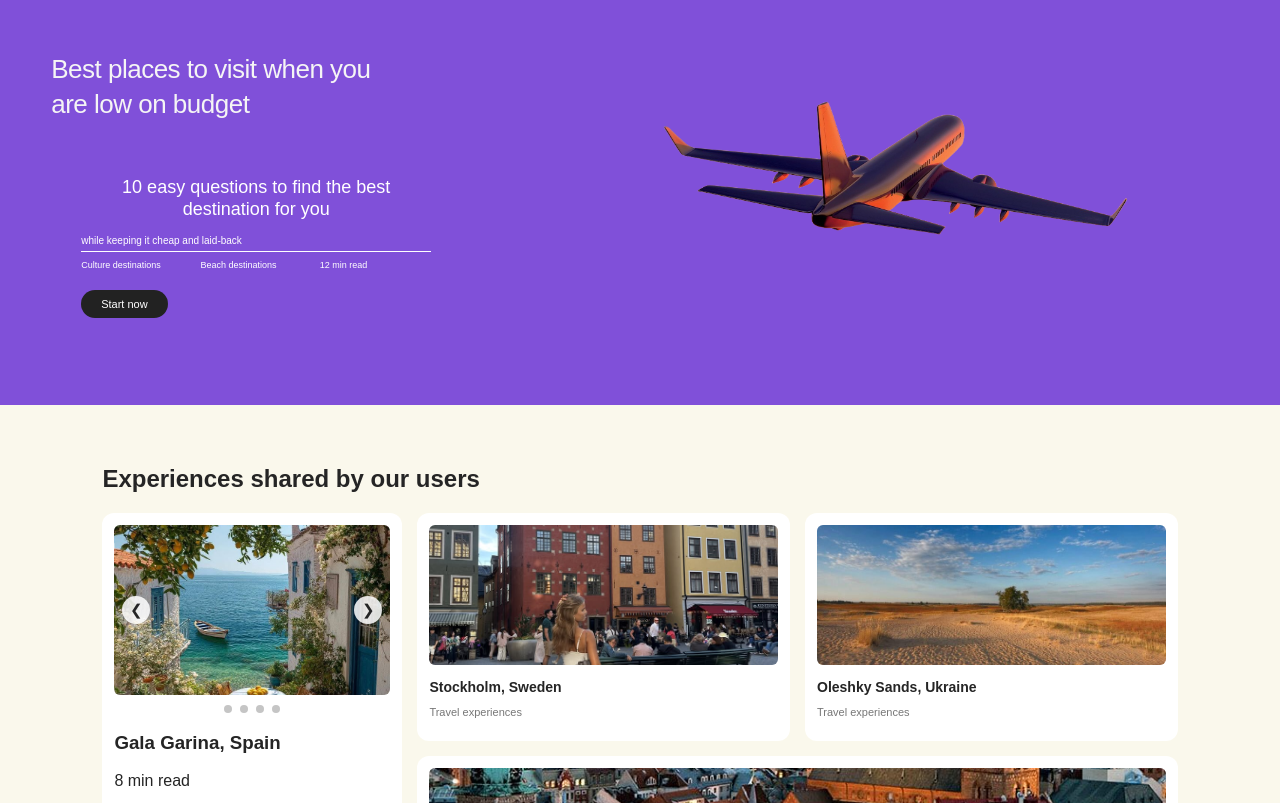
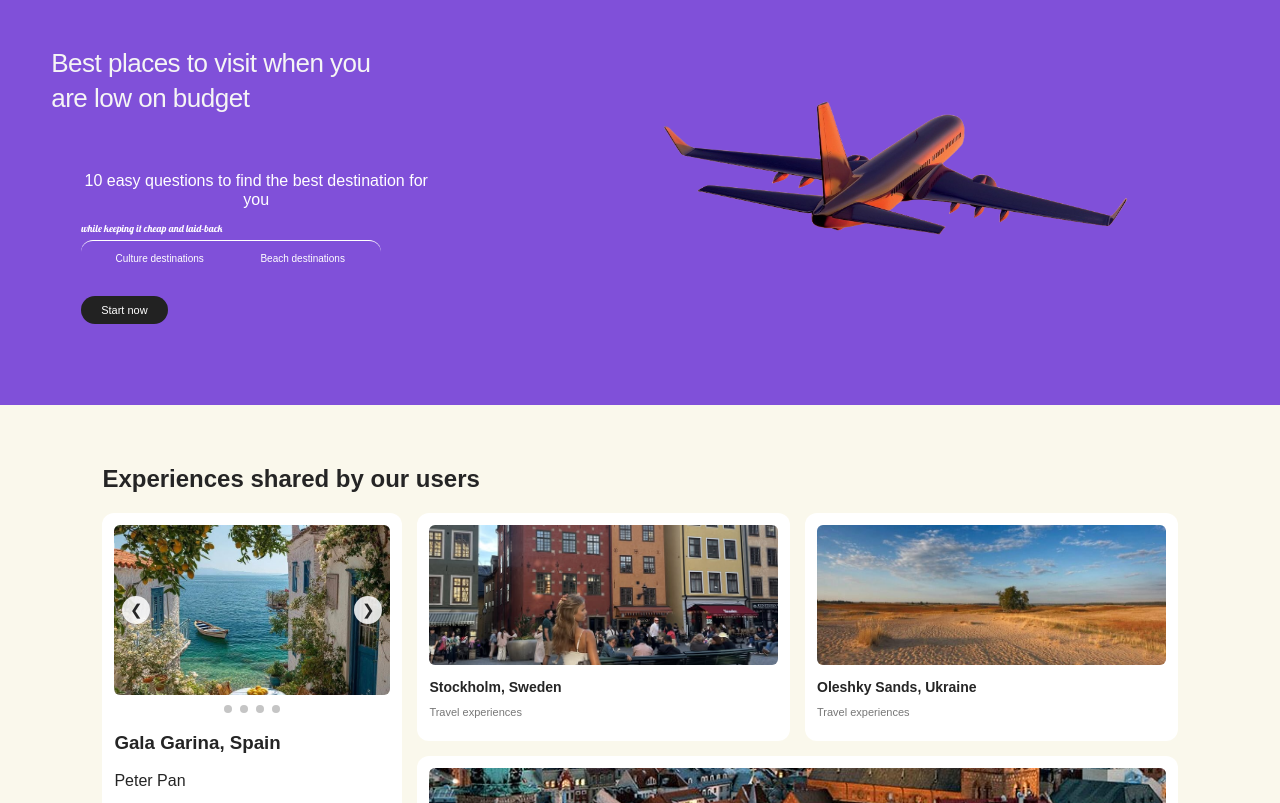
Before and after one commit to Front-end-dev-assessment/travel-website, a plain HTML site: page index.html/index-new.html in a window 1280 px wide. Shown: the part 66-869 px from the top of the page. Drawn offline with Linux system fonts and the light colour scheme; a web font is replaced by a local one.

Commit message:
fixing bags

```diff
--- a/index.html/index-new.html
+++ b/index.html/index-new.html
@@ -15,12 +15,12 @@
 
     <meta name="theme-color" content="#C527F5" />
 
-      <!--icon-->
+        <!--icon-->
         <link rel="icon"
         href="..\images folder\logo.svg.png"
         type="image/png">
 
-      <!--Preloading request from fonts.google.com-->
+        <!--Preloading request from fonts.google.com-->
 
         <link rel="preconnect"
         href="https://fonts.gstatic.com"
@@ -28,6 +28,12 @@
 
         <link href="https://fonts.googleapis.com/css2?family=Google+Sans+Flex:opsz,wght@6..144,1..1000&display=swap"
         rel="stylesheet">
+
+
+        <!--Fancy font-->
+        <link rel="preconnect" href="https://fonts.googleapis.com">
+        <link rel="preconnect" href="https://fonts.gstatic.com" crossorigin>
+        <link href="https://fonts.googleapis.com/css2?family=Lobster&display=swap" rel="stylesheet">
 
 <!--connecting css-->
         <link rel="stylesheet" href="../style.css/trial.css">
@@ -43,9 +49,6 @@
         <a href="index.html" class="logo">Trip.com</a>
 
         <nav class="navigation">
-            <a href="index.html">Home</a>
-            <a href="saved.html">Saved by you</a>
-            <a href="useful-websites.html">Useful websites</a>
             <button class="search-button" aria-label="Search">
                 &#9906;
             </button>
@@ -97,14 +100,22 @@
 
 
 
-        <p>
-        while keeping it cheap and laid-back
-        </p>
+
+
+        <div class="questionnaire2">
+            <p>
+            while keeping it cheap and laid-back
+            </p>
+        </div>
+
+
+
+
+
 
     <div class="questionnaire-details">
             <span>Culture destinations</span>
             <span>Beach destinations</span>
-            <span>12 min read</span>
     </div>
 
         <a href="questionnaire.html" class="start-button">
@@ -176,7 +187,6 @@
 
         <h3>Gala Garina, Spain</h3>
 
-            <p>8 min read</p>
             <p>Peter Pan</p>
             <p>March 20, 2022</p>
 
--- a/style.css/trial.css
+++ b/style.css/trial.css
@@ -151,11 +151,23 @@ body {
 }
 
 .questionnaire h2 {
-    font-size: 18px;
+    font-size: 16px;
     font-weight: 400;
     text-align: center;
     line-height: 1.2;
 }
+
+
+.questionnaire2 {
+    font-size: 18px;
+    font-family:"Lobster", cursive;
+    font-weight: 400;
+
+    text-align: left;
+    line-height: 1.2;
+
+}
+
 
 .questionnaire p {
     font-size: 10px;
@@ -166,11 +178,30 @@ body {
     border-top: 1px solid white;
     display: flex;
     align-items: center;
-    gap: 8px;
-    padding-top: 8px;
-    font-size: 9px;
+    gap: 10px;
+    padding-top: 15px;
+    font-size: 10px;
+
+    width: 300px;
+    max-width: 100%;
+    min-width: 0;
+    box-sizing: border-box;
+    padding: 12px;
+    text-align: center;
+    color: #ffffff;
+    border-radius: 12px;
+    overflow: hidden;
 }
 
+/*width: 300px;
+    max-width: 100%;
+    min-width: 0;
+    box-sizing: border-box;
+    padding: 12px;
+    background-color: white;
+    color: #252525;
+    border-radius: 12px;
+    overflow: hidden;*/
 .questionnaire-details span {
     flex: 1;
 }
```
Also changed, not shown: notes1.txt/notes.txt (added).
